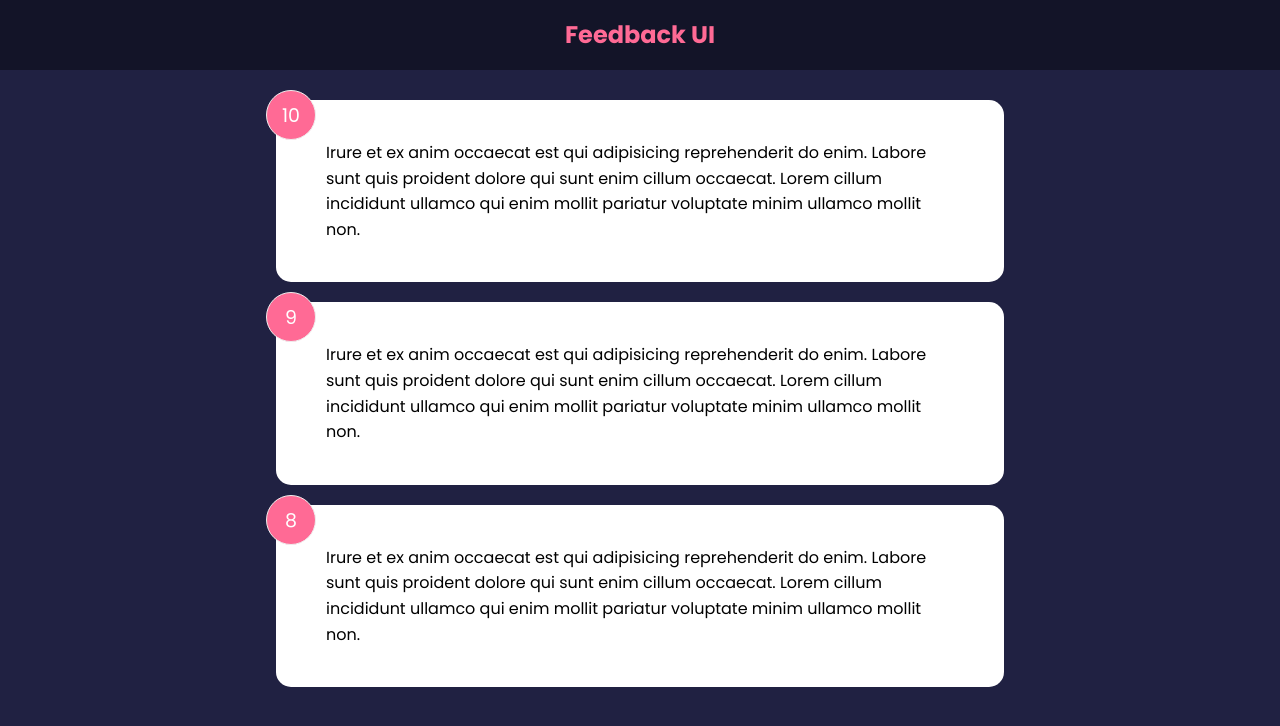
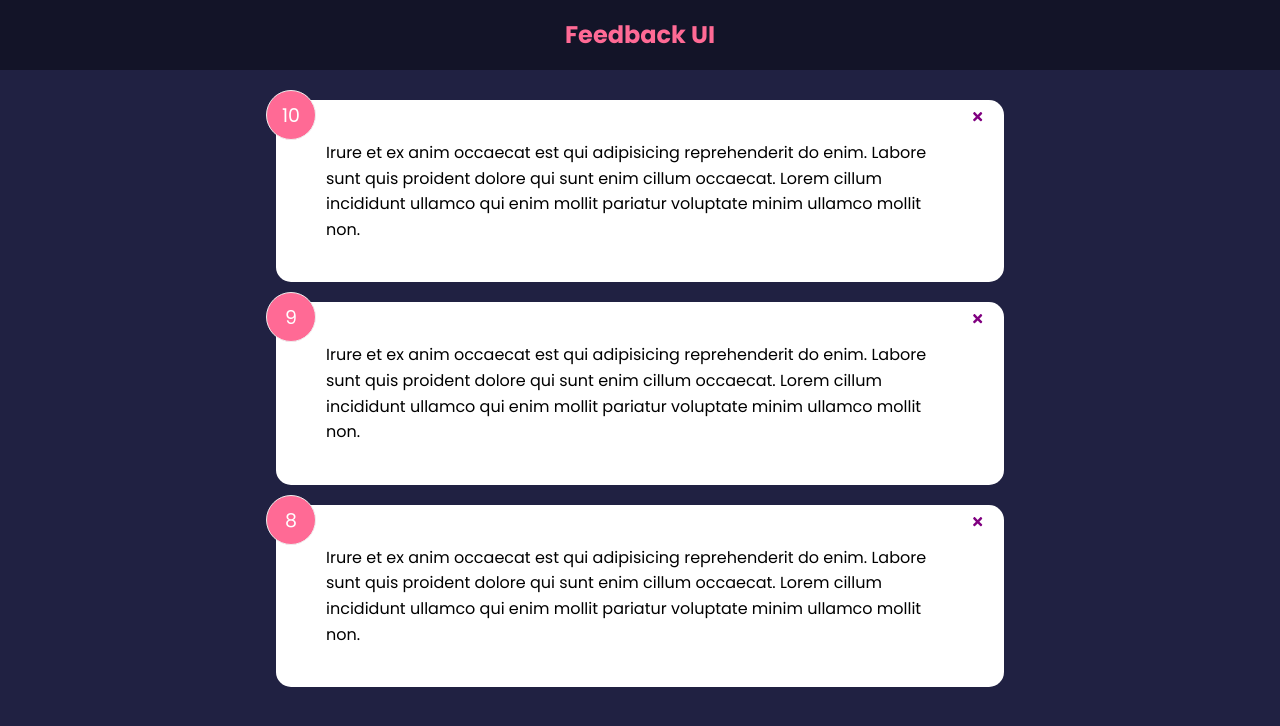
Before and after one commit to ZlataEkert/feedback_app, a React (Create React App) app: page / in a window 1280 px wide. Shown: the top 726 px of the page. Built offline with nearby package versions, Linux system fonts and the light colour scheme.

Commit message:
delete feedback items, add icons

```diff
--- a/src/App.js
+++ b/src/App.js
@@ -6,11 +6,17 @@ import FeedbackData from './data/FeedbackData'
 function App() {
   const [feedback, setFeedback] = useState(FeedbackData)
 
+  const deleteFeedback = (id) => {
+    if (window.confirm('Are you sure you want to delete?')) {
+      setFeedback(feedback.filter((item) => item.id !== id))
+    }
+  }
+
   return (
     <>
       <Header />
       <div className='container'>
-        <FeedbackList feedback={feedback} />
+        <FeedbackList feedback={feedback} handleDelete={deleteFeedback} />
       </div>
     </>
   )
--- a/src/components/FeedbackItem.jsx
+++ b/src/components/FeedbackItem.jsx
@@ -1,10 +1,14 @@
+import { FaTimes } from 'react-icons/fa'
 import PropTypes from 'prop-types'
 import Card from './shared/Card'
 
-function FeedbackItem({ item }) {
+function FeedbackItem({ item, handleDelete }) {
   return (
     <Card>
       <div className="num-display">{item.rating}</div>
+      <button onClick={() => handleDelete(item.id)} className="close">
+        <FaTimes color='purple' />
+      </button>
       <div className="text-display">{item.text}</div>
     </Card>
   )
--- a/src/components/FeedbackList.jsx
+++ b/src/components/FeedbackList.jsx
@@ -1,14 +1,14 @@
 import PropTypes from 'prop-types'
 import FeedbackItem from './FeedbackItem'
 
-function FeedbackList({feedback}) {
+function FeedbackList({ feedback, handleDelete }) {
   if (!feedback || feedback.length === 0) {
     return <p>No Feedback Yet</p>
   }
 
   return <div className='feedback-list'>
     {feedback.map((item) => (
-      <FeedbackItem key={item.id} item={item}/>
+      <FeedbackItem key={item.id} item={item} handleDelete={handleDelete}/>
     ))}
   </div>
 }
```
Also changed, not shown: package.json (+5 -4 lines), 1 other file (tests, documents, lock files or other folders).
